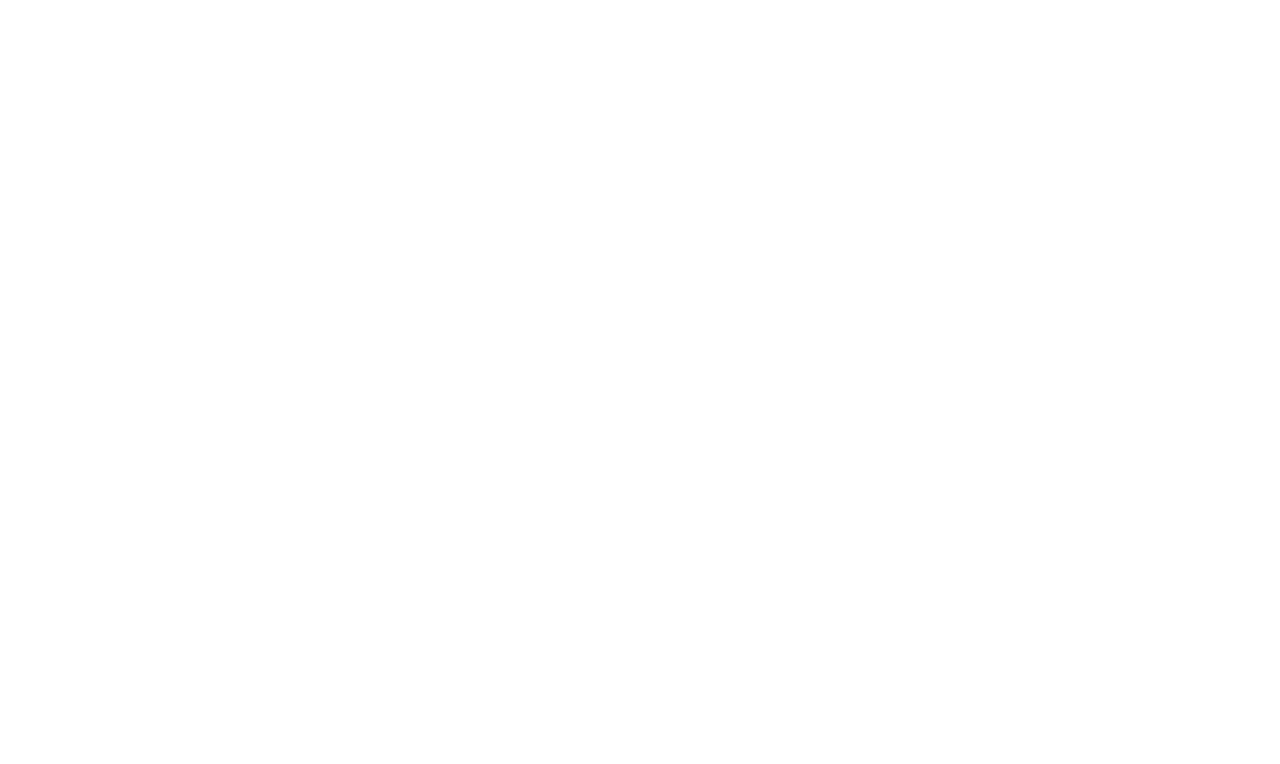
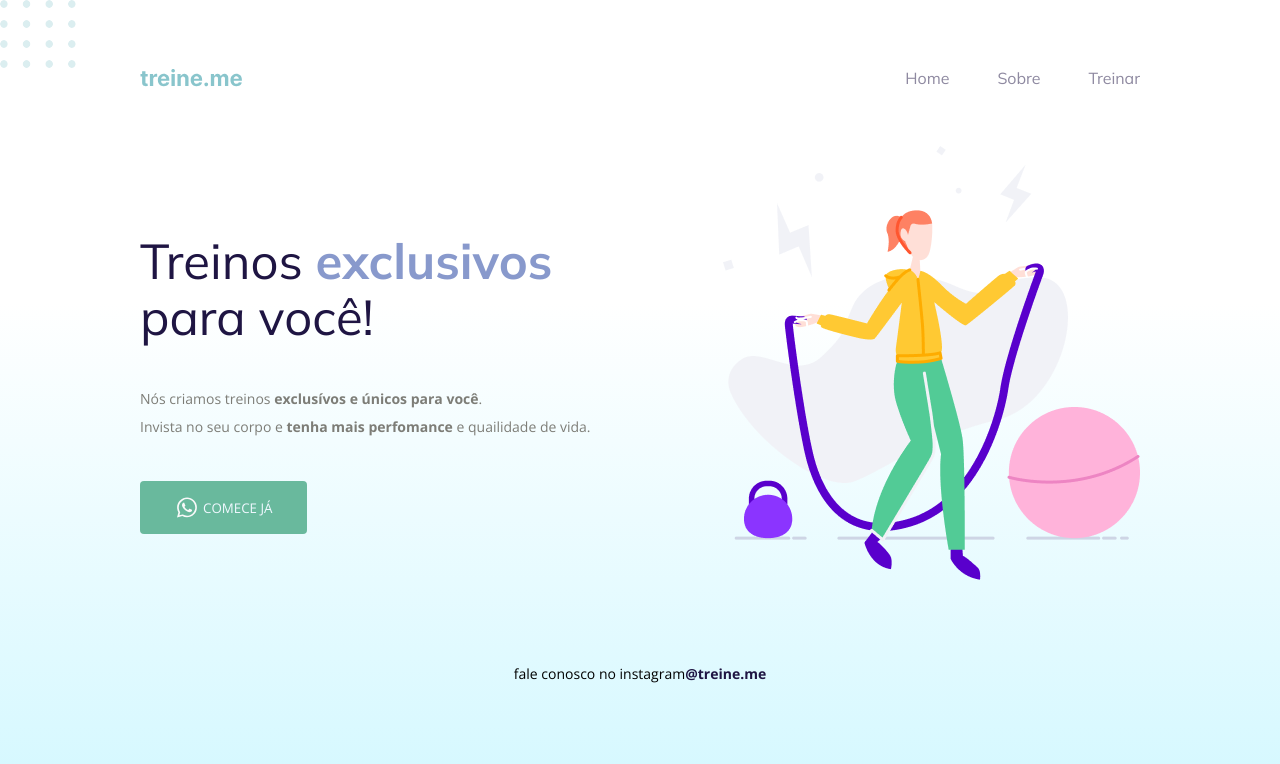
Before and after one commit to EdiGabriel22/Estudo-CSS, a plain HTML site: page ER-02/index.html in a window 1280 px wide. Drawn offline with nearby package versions, Linux system fonts and the light colour scheme.

Commit message:
Iniciando ER-02

```diff
--- a/ER-02/index.html
+++ b/ER-02/index.html
@@ -0,0 +1,44 @@
+<!DOCTYPE html>
+<html lang="pt-br">
+<head>
+    <meta charset="UTF-8">
+    <meta name="viewport" content="width=device-width, initial-scale=1.0">
+    <link rel="stylesheet" href="styles.css">
+
+    <link rel="preconnect" href="https://fonts.googleapis.com">
+    <link rel="preconnect" href="https://fonts.gstatic.com" crossorigin>
+    <link href="https://fonts.googleapis.com/css2?family=Mulish:wght@400;700&family=Open+Sans:wght@400;700&display=swap" rel="stylesheet">
+
+    <title>Treine Me</title>
+</head>
+<body>
+    <div class="page">
+        <nav>
+            <img src="/ER-02/images/logo.svg" alt="Treine.me">
+            <ul>
+               <li><a href="#">Home</a> </li>
+               <li><a href="#">Sobre</a> </li>
+               <li><a href="#">Treinar</a> </li>
+            </ul>
+        </nav>
+        <main>
+            <section>
+                <h1>Treinos <span>exclusivos</span> <br> para você!</h1>
+                <p>Nós criamos treinos <strong>exclusívos e únicos para você</strong>. <br>
+                    Invista no seu corpo e <strong>tenha mais perfomance</strong> e quailidade de vida.</p>
+                <button>
+                    <img src="/ER-02/images/whats.svg" alt="ícone do whatsapp">
+                    Comece já
+                </button>
+            </section>
+            <img src="../ER-02/images/img.png" alt="Desenho de uma mulher pulando corda">
+        </main>
+        <footer>
+            fale conosco no instagram <a href="https://instagram.com/treineme" target="_blank">@treine.me</a>
+
+        </footer>
+
+        <img class="balls" src="/ER-02/images/balls.svg" alt="Bolinhas decorativas verdes no canto direito da página">
+    </div>
+</body>
+</html>
--- /dev/null
+++ b/ER-02/styles.css
@@ -0,0 +1,126 @@
+body{
+    margin: 0;
+    font-family: 'Mulish', sans-serif;
+    font-family: 'Open Sans', sans-serif;
+
+    background: rgb(2,0,36);
+    background: linear-gradient(180deg, rgba(2,0,36,0) 0%, rgba(255,255,255,1) 35%, rgba(206,247,255,1) 100%);
+
+    min-height: 100vh;
+}
+
+.page{
+    width: 1000px;
+    margin: 65px auto 0;
+
+}
+
+nav{
+    display: flex;
+    justify-content: space-between;
+    align-items: center;
+
+    margin-bottom: 55px;
+
+    font-family: 'Mulish', sans-serif;
+
+}
+
+ul{
+    display: flex;
+    gap: 48px;
+    list-style: none;
+    margin: 0;
+    padding: 0;
+
+    font-family: 'Mulish', sans-serif;
+}
+
+a{
+    text-decoration: none;
+
+    color: #1f1543;
+}
+
+ul li a{
+    opacity: 0.5;
+}
+
+ul li a:hover{
+    font-weight: bold;
+    opacity: 1;
+}
+
+main{
+    display: flex;
+    align-items:center ;
+    justify-content: space-between;
+}
+
+
+h1{
+    font-family: 'Mulish', sans-serif;
+    font-size: 49px;
+    line-height: 56px;
+    color: #1f1543;
+
+    font-weight: normal;
+}
+
+h1 span{
+    color: #89c;
+    font-weight: bold;
+}
+
+section p{
+    font-size: 14px;
+    line-height: 28px;
+    color: #7d7d77;
+    margin:40px 0;
+}
+
+p{
+    font-size: 14px;
+    line-height: 28px;
+    color: #7d7d77;
+}
+
+button{
+    text-transform: uppercase;
+    font-family: 'Open Sans', sans-serif;
+    border-radius: 4px;
+    background: #69b99d;
+    border: none;
+    display: flex;
+    justify-content: center;
+     align-items: center;
+     padding: 14px 35px;
+     color: aliceblue;
+     gap: 4px;
+
+}
+
+button:hover{
+ background: #417462;
+
+}
+
+
+footer{
+    display: flex;
+    justify-content: center;
+    margin-top: 80px;
+    font-size: 14px;
+    line-height: 28px;
+}
+
+footer a{
+    font-weight: bold;
+}
+
+.balls{
+    position: fixed;
+    top: 0;
+    left: 0;
+
+}
--- a/ER-Introdução/style.css
+++ b/ER-Introdução/style.css
@@ -54,6 +54,6 @@ p, #footer {
 
 #balls {
     position: fixed;
-    top: 0;
+    bottom: 0;
     right: 0;
 }
```
Also changed, not shown: ER-02/images/balls.svg (added), ER-02/images/img.png (added), ER-02/images/logo.svg (added), ER-02/images/whats.svg (added).
